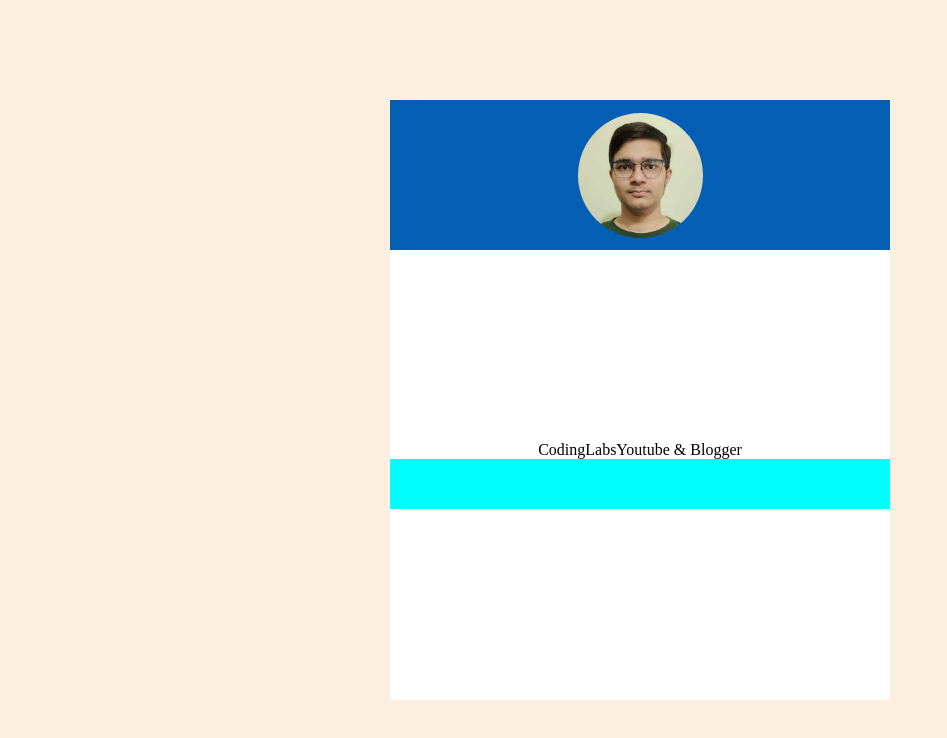
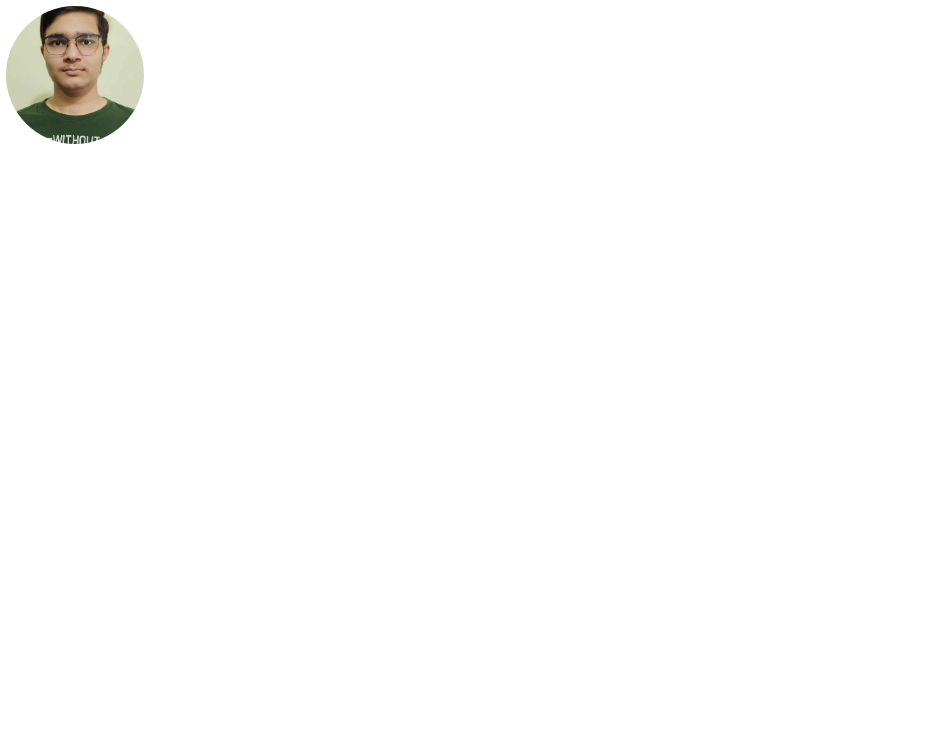
Before and after one commit to CODSensei/html-css-practice, a plain HTML site: page index.html in a window 1280 px wide. Shown: the whole page, without its empty margins (0-947 px from the left). Drawn offline with nearby package versions, Linux system fonts and the light colour scheme.

Commit message:
dont-know

```diff
--- a/index.html
+++ b/index.html
@@ -1,25 +1,16 @@
 <!DOCTYPE html>
 <html lang="en">
 <head>
-    <meta charset="UTF-8" />
-    <meta name="viewport" content="width=device-width, initial-scale=1.0" />
+  <meta charset="UTF-8">
+  <meta name="viewport" content="width=device-width, initial-scale=1.0">
   <title>Practice</title>
-    <link rel="stylesheet" href="style.css" />
+  <link rel="stylesheet" href="style.css">
+  <link href='https://unpkg.com/boxicons@2.1.4/css/boxicons.min.css' rel='stylesheet'>
 </head>
 <body>
-    <div class="card-container">
-      <div class="card-profile">
-        <div class="card-profile-image"></div>
-      </div>
-      <div class="card-content">
-        <p>CodingLabs</p>
-        <p>Youtube & Blogger</p>
-        <div class="socials">
-            <i class="fa-brands fa-facebook"></i>
-            <i class="fa-brands fa-square-twitter"></i>
-            <i class="fa-brands fa-square-twitter"></i>
-            <i class="fa-brands fa-square-youtube"></i>
-        </div>
+  <div class="profile-card">
+    <div class="image">
+      <img src="MINE.jpg" alt="" class="profile-img">
     </div>
   </div>
 </body>
--- a/style.css
+++ b/style.css
@@ -1,71 +1,25 @@
+@import url("https://fonts.googleapis.com/css2?family=Poppins:wght@300;400;500;600&display=swap");
+
 * {
+  font-family: "Poppins", sans-serif;
+  padding: 0;
   margin: 0;
-  padding: 0;
-}
-body {
-  display: flex;
-  flex-direction: column;
-  justify-content: center;
-  align-items: center;
-  min-height: 100vh;
-  background-color: rgba(250, 235, 215, 0.798);
+  box-sizing: border-box;
 }
 
-.card-container {
-  /* margin-top: 50px; */
-  background-color: white;
-  height: 600px;
-  width: 500px;
-  display: flex;
-  align-items: start;
-  flex-wrap: wrap;
-  justify-content: center;
+.image{
+  position: relative;
+  height: 150px;
+  width: 150px;
+  border-color: #4070f4;
+  border-radius: 50%;
+  padding: 3px;
 }
 
-.card-profile {
-  height: 150px;
-  width: 500px;
-  background-color: rgb(4, 95, 180);
-  display: flex;
-  justify-content: center;
-  align-items: center;
-}
-
-.card-profile-ring{
-    display: flex;
-    justify-content: center;
-    align-items: center;
-    width: 140px;
-    height: 140px;
-    border-radius: 50%;
-    border: 20px solid #c2e7da;
-    border-top : 20px solid #6290c3;
-    background-color: #baff29;
-    animation: spinAnimate 3s ease-in-out 0ms infinite normal;
-}
-
-.card-profile-image {
-  height: 125px;
-  width: 125px;
-  background-color: black;
-  background-image: url("MINE.jpg");
-  background-size: cover;
+.image .profile-img{
+  object-fit: cover;
+  height: 100%;
+  width: 100%;
+  border: 3px solid #fff;
   border-radius: 50%;
 }
-
-.card-content{
-    display: flex;
-    align-items: center;
-    justify-content: center;
-    flex-wrap: wrap;
-}
-
-.socials{
-    height: 50px;
-    width: 500px;
-    background-color: aqua;
-    display: inline-block;
-}
-.socials i {
-    color: black;
-}
```
Lines whose indentation alone changed are shown as unchanged.
